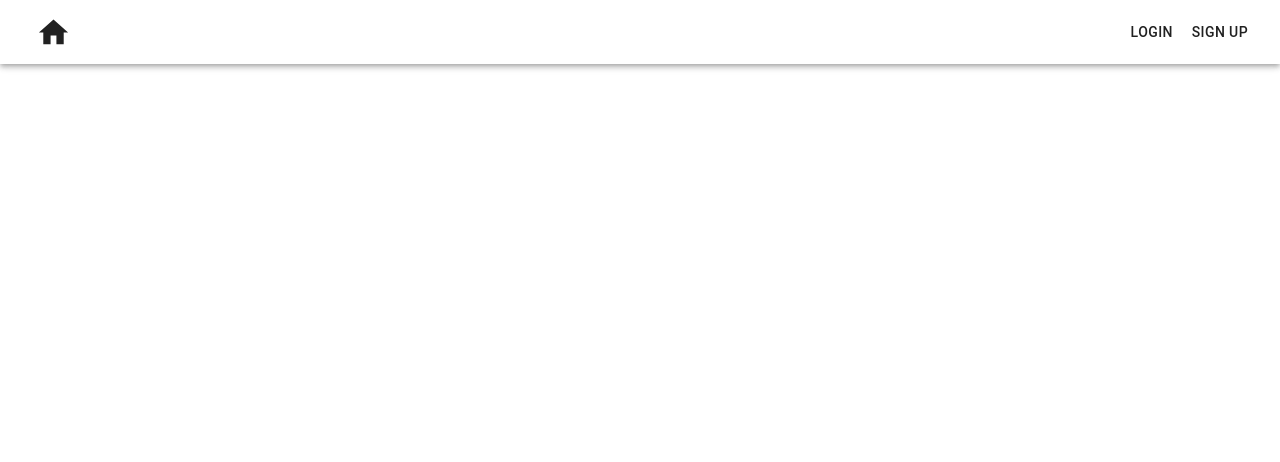
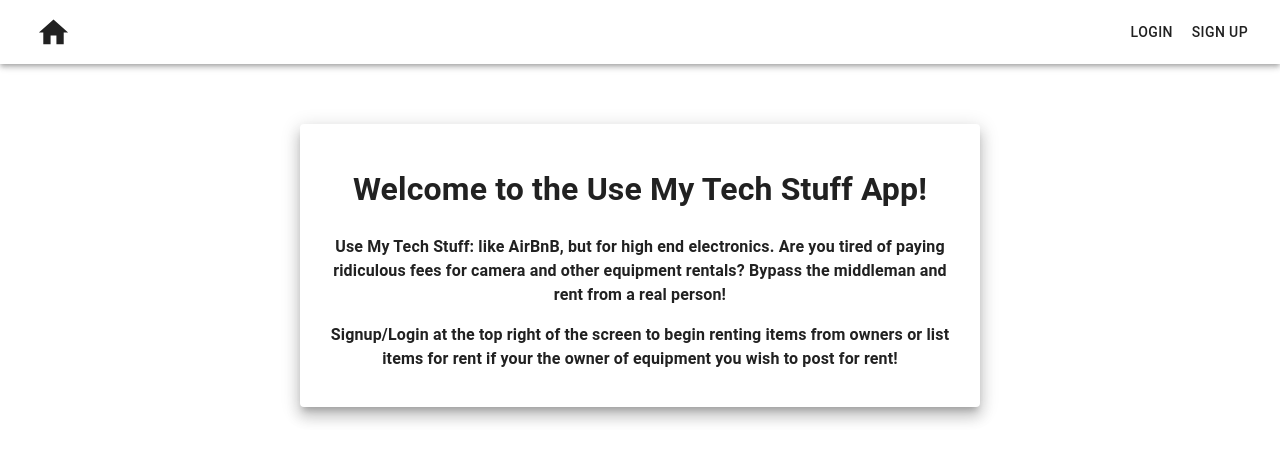
Before and after one commit to ptct-use-my-tech-3/use-my-tech-front-end-new, a React (Create React App) app: page / in a window 1280 px wide. Shown: the top 462 px of the page. Built offline with nearby package versions, Linux system fonts and the light colour scheme.

Commit message:
Finished landing page

```diff
--- a/src/App.js
+++ b/src/App.js
@@ -16,7 +16,7 @@ function App() {
 			<div className="App">
 			<Navbar />
 				<Switch>
-					<Route path="/landing" component={Landing} />
+					<Route exact path="/" component={Landing} />
 					<Route path="/login" component={Login} />
 					<Route path="/signup" component={Signup} />
 					<PrivateRoute exact path="/home" component={UserHome}/>
--- a/src/components/Landing.js
+++ b/src/components/Landing.js
@@ -1,11 +1,60 @@
 
 import React from 'react';
 
+import {
+	Grid,
+	Paper,
+	TextField,
+	Button,
+	Typography,
+	Link,
+} from "@material-ui/core";
+
+const paperStyle = {
+    padding: 20,
+    height: "30%",
+    width: "50%",
+    margin: "60px auto",
+};
+
 const Landing = () => {
     return (
-        <div>
-            Landing Page
+        <div className='container'>
+
+
+        <Grid>
+
+            <Paper elevation={10} style={paperStyle}>
+
+            <Grid align="center">
+                <Typography>
+
+                <h1>Welcome to the Use My Tech Stuff App!</h1>
+                <p>
+                    <strong>
+                       Use My Tech Stuff: like AirBnB, but for high end electronics.
+                       Are you tired of paying ridiculous fees for camera and other equipment rentals?
+                       Bypass the middleman and rent from a real person!
+                    </strong>
+                </p>
+                <p>
+                    <strong>
+                        Signup/Login at the top right of the screen to begin renting items from owners
+                        or list items for rent if your the owner of equipment you wish to post for rent!
+                    </strong>
+                </p>
+
+                </Typography>
+
+
+            </Grid>
+
+
+           </Paper>
+
+        </Grid>
         </div>
+
     )
     }
 
--- a/src/components/Navbar.js
+++ b/src/components/Navbar.js
@@ -58,7 +58,7 @@ const Navbar = (props) => {
 	const logout = () => {
 		localStorage.removeItem("token");
 		alert("You've Logged Out!");
-		history.push("/landing");
+		history.push("/");
 	};
 
 	// TODO: add list of menu items here for when logged in.
@@ -88,7 +88,7 @@ const Navbar = (props) => {
 					<Toolbar>
 						<IconButton color="inherit">
 							<HomeIcon
-								onClick={() => handleButtonClick("/landing")}
+								onClick={() => handleButtonClick("/")}
 								fontSize="large"
 							/>
 						</IconButton>
@@ -164,7 +164,7 @@ const Navbar = (props) => {
 					<Toolbar>
 						<IconButton color="inherit">
 							<HomeIcon
-								onClick={() => handleButtonClick("/landing")}
+								onClick={() => handleButtonClick("/")}
 								fontSize="large"
 							/>
 						</IconButton>
```
